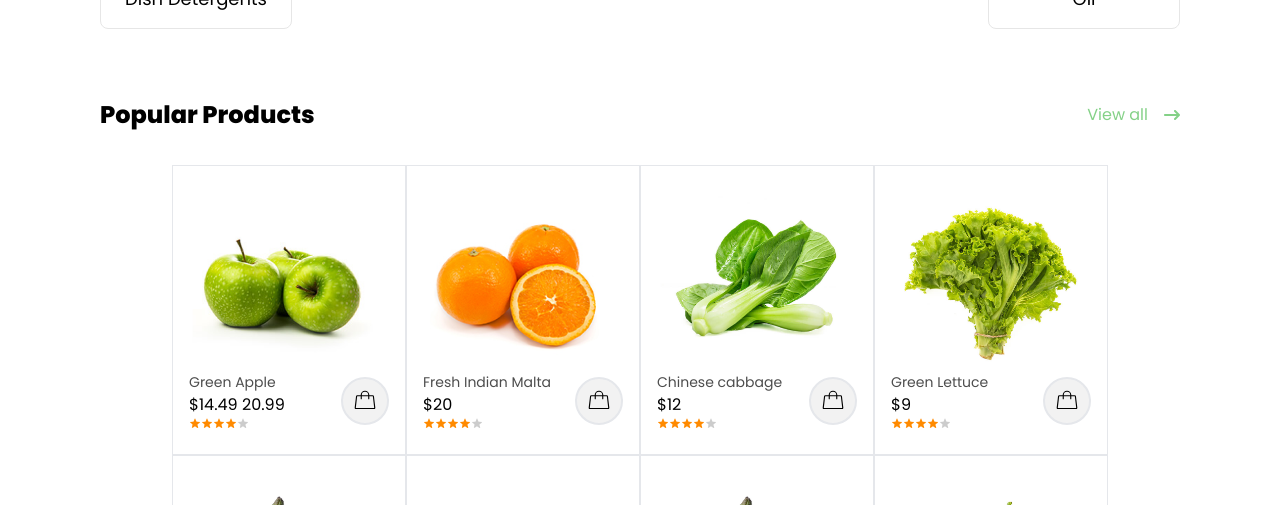
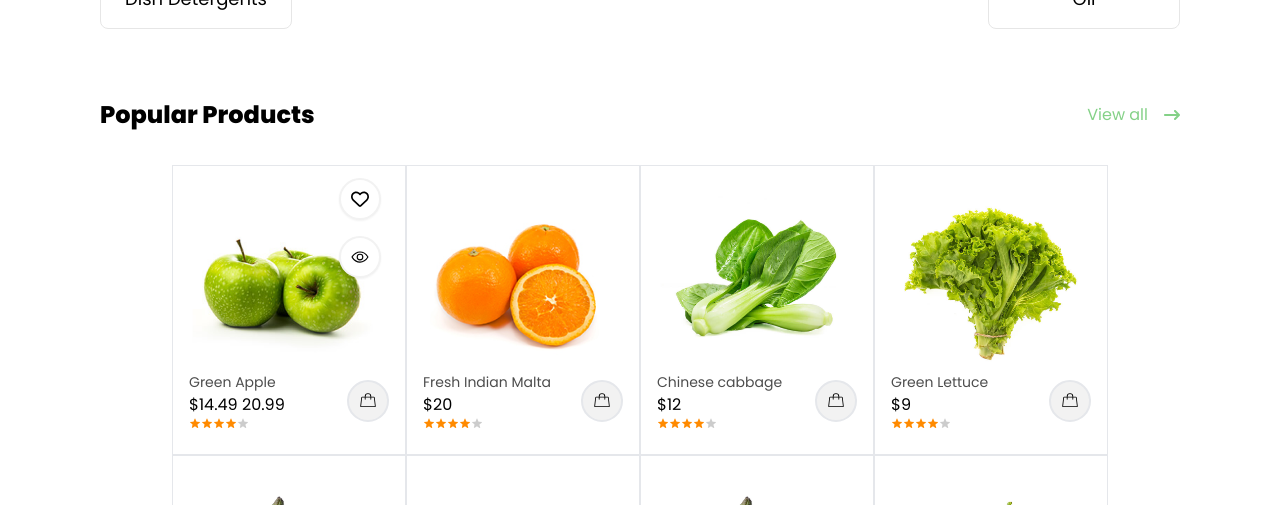
Before and after one commit to KodeNinj/Ecobazar, a Next.js app: page / in a window 1280 px wide. Both pictures are taken after a click on the element 365 px from the left and 2288 px from the top of the page. Shown: the part 1888-2393 px from the top of the page. Built offline with nearby package versions, Linux system fonts and the light colour scheme.

Commit message:
Finally added the toggling of the hidden icons on cards

```diff
--- a/src/Data/PopularProducts.js
+++ b/src/Data/PopularProducts.js
@@ -2,6 +2,7 @@ const PopularProducts = [
 	{
 		id: 1,
 		name: "Green Apple",
+		state: "hide",
 		new_price: 14.49,
 		img: require("../Assets/Product/1.png"),
 		old_price: 20.99,
@@ -9,6 +10,7 @@ const PopularProducts = [
 		isLiked: false,
 		viewClicked: false,
 		cartBtnStateActive: false,
+		state: "hide",
 	},
 	{
 		id: 2,
@@ -19,6 +21,7 @@ const PopularProducts = [
 		isLiked: false,
 		viewClicked: false,
 		cartBtnStateActive: false,
+		state: "hide",
 	},
 	{
 		id: 3,
@@ -29,6 +32,7 @@ const PopularProducts = [
 		isLiked: false,
 		viewClicked: false,
 		cartBtnStateActive: false,
+		state: "hide",
 	},
 	{
 		id: 4,
@@ -39,6 +43,7 @@ const PopularProducts = [
 		isLiked: false,
 		viewClicked: false,
 		cartBtnStateActive: false,
+		state: "hide",
 	},
 	{
 		id: 5,
@@ -49,6 +54,7 @@ const PopularProducts = [
 		isLiked: false,
 		viewClicked: false,
 		cartBtnStateActive: false,
+		state: "hide",
 	},
 	{
 		id: 6,
@@ -59,6 +65,7 @@ const PopularProducts = [
 		isLiked: false,
 		viewClicked: false,
 		cartBtnStateActive: false,
+		state: "hide",
 	},
 	{
 		id: 7,
@@ -69,6 +76,7 @@ const PopularProducts = [
 		isLiked: false,
 		viewClicked: false,
 		cartBtnStateActive: false,
+		state: "hide",
 	},
 	{
 		id: 8,
@@ -79,6 +87,7 @@ const PopularProducts = [
 		isLiked: false,
 		viewClicked: false,
 		cartBtnStateActive: false,
+		state: "hide",
 	},
 	{
 		id: 9,
@@ -89,6 +98,7 @@ const PopularProducts = [
 		isLiked: false,
 		viewClicked: false,
 		cartBtnStateActive: false,
+		state: "hide",
 	},
 	{
 		id: 10,
@@ -99,6 +109,7 @@ const PopularProducts = [
 		isLiked: false,
 		viewClicked: false,
 		cartBtnStateActive: false,
+		state: "hide",
 	},
 ];
 
--- a/src/app/globals.css
+++ b/src/app/globals.css
@@ -81,10 +81,13 @@ body {
 		margin-top: -15px;
 	}
 }
-#true {
+
+.true,
+.show {
 	display: block;
 }
-#false {
+.false,
+.hide {
 	display: none;
 }
 /* @layer components {
--- a/src/components/PoplularProducts/index.tsx
+++ b/src/components/PoplularProducts/index.tsx
@@ -1,13 +1,17 @@
 "use client";
-import React, { useState } from "react";
+import React, { useEffect, useState } from "react";
 import Header from "../Headers";
 import PRODUCTS_LIST from "../../Data/PopularProducts";
 import Image from "next/image";
 import Rating from "@/Assets/Rating.png";
 import { PiHandbagLight } from "react-icons/pi";
+import Link from "next/link";
+import { FaRegHeart } from "react-icons/fa6";
+import { IoEyeOutline } from "react-icons/io5";
+
 const PopularProducts = () => {
-	const [bagClicked, setbagClicked]: boolean = useState(false);
-	const [hiddenContent, sethiddenContent]: boolean = useState(bagClicked);
+	const [handleviewState, sethandleviewState] = useState(false);
+
 	return (
 		<div className="lg:px-[100px] md:px-[40px] px-[20px] mt-[60px]">
 			<Header
@@ -18,13 +22,30 @@ const PopularProducts = () => {
 				{PRODUCTS_LIST.map((ITEM): JSX.Element => {
 					return (
 						<div
-							className="px-[16px] py-[24px] border-[1px] border-collapse relative"
+							className="px-[16px] py-[24px] border-[1px] border-collapse relative hover:border-[var(--Soft-Primary)] ease transition-all"
 							key={ITEM.id}>
 							<Image
 								src={ITEM.img}
 								alt={ITEM.name}
 								width={200}
 							/>
+							{/* handles the toggling of the hidden buttons on each cards */}
+							{ITEM.viewClicked ? (
+								<div className="absolute top-3 right-6 flex flex-col gap-[16px] ">
+									<Link
+										href="/"
+										className="p-[10px] bg-white rounded-full border-[2px] border-[var(--iconBg)] shadow-sm flex items-center justify-center">
+										<FaRegHeart size={18} />
+									</Link>
+									<Link
+										href="/"
+										className="p-[10px] bg-white rounded-full border-[2px] border-[var(--iconBg)] shadow-sm flex items-center justify-center">
+										<IoEyeOutline size={18} />
+									</Link>
+								</div>
+							) : (
+								""
+							)}
 							<div className="deets flex items-center justify-between">
 								<div className="left">
 									<h2 className="name text-[14px] text-[var(--shopgrey)]">
@@ -38,21 +59,17 @@ const PopularProducts = () => {
 										alt="ratingss"
 									/>
 								</div>
-								<div
-									className="absolute top-4 right-4"
-									id="false">
-									hhhhhh
-								</div>
+
 								<div className="right">
 									<p
-										className="bg-[var(--iconBg)] active:bg-[var(--Primary)] hover:bg-[var(--Primary)] rounded-full p-[10px] border-2"
-										onClick={() => {
-											setbagClicked(!bagClicked);
-											console.log(bagClicked, ITEM);
+										className="bg-[var(--iconBg)] active:bg-[var(--Primary)] hover:bg-[var(--Primary)] hover:text-white rounded-full p-[10px] border-2"
+										onClick={(e) => {
+											ITEM.viewClicked = !ITEM.viewClicked;
+											sethandleviewState(!handleviewState);
 										}}>
 										<PiHandbagLight
-											size={24}
-											className="icon hover:text-white"
+											size={18}
+											className="icon "
 										/>
 									</p>
 								</div>
```
